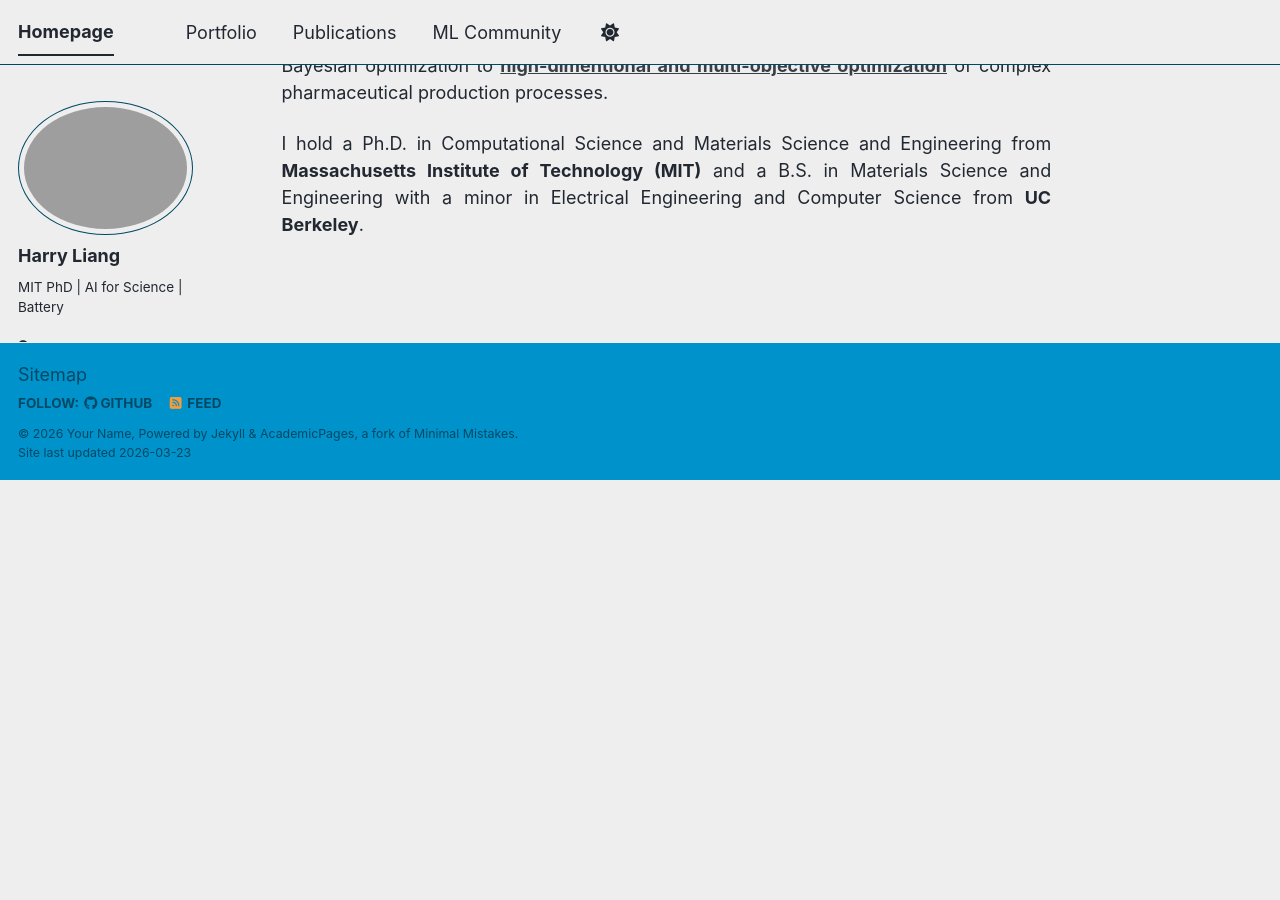
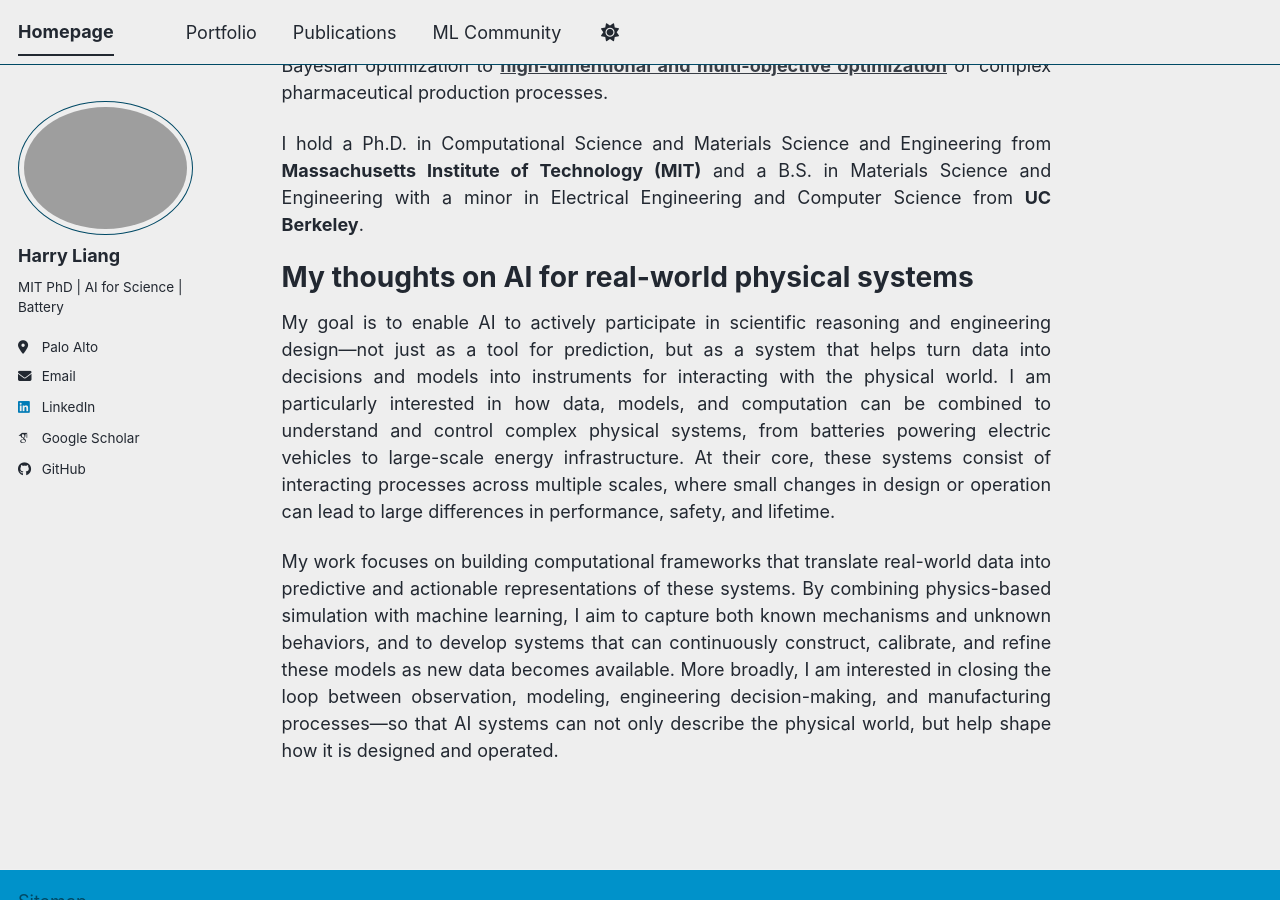
Before and after one commit to HarryQL/HarryQL.github.io, a Jekyll site: the page built from _pages/about.md, in a window 1280 px wide and 900 px high, scrolled down 512 px. Built offline with Jekyll 4.4.1, drawn with Linux system fonts in a browser that asks for light colours; some web fonts are replaced; a script bundle is joined from its source files by our own code; library files that are not in the unit come from our copies; before the commit the page ends 992 px from its top, so only the background shows below that.

Commit message:
Update about.md

```diff
--- a/_pages/about.md
+++ b/_pages/about.md
@@ -19,3 +19,12 @@ Previously, while completing my PhD research, I worked on [**generative models f
 
 I hold a Ph.D. in Computational Science and Materials Science and Engineering from **Massachusetts Institute of Technology (MIT)** and a B.S. in Materials Science and Engineering with a minor in Electrical Engineering and Computer Science from **UC Berkeley**.
 </div>
+
+My thoughts on AI for real-world physical systems
+======
+<div markdown="1" align="justify">
+
+My goal is to enable AI to actively participate in scientific reasoning and engineering design—not just as a tool for prediction, but as a system that helps turn data into decisions and models into instruments for interacting with the physical world. I am particularly interested in how data, models, and computation can be combined to understand and control complex physical systems, from batteries powering electric vehicles to large-scale energy infrastructure. At their core, these systems consist of interacting processes across multiple scales, where small changes in design or operation can lead to large differences in performance, safety, and lifetime.
+
+My work focuses on building computational frameworks that translate real-world data into predictive and actionable representations of these systems. By combining physics-based simulation with machine learning, I aim to capture both known mechanisms and unknown behaviors, and to develop systems that can continuously construct, calibrate, and refine these models as new data becomes available. More broadly, I am interested in closing the loop between observation, modeling, engineering decision-making, and manufacturing processes—so that AI systems can not only describe the physical world, but help shape how it is designed and operated.
+</div>
```
